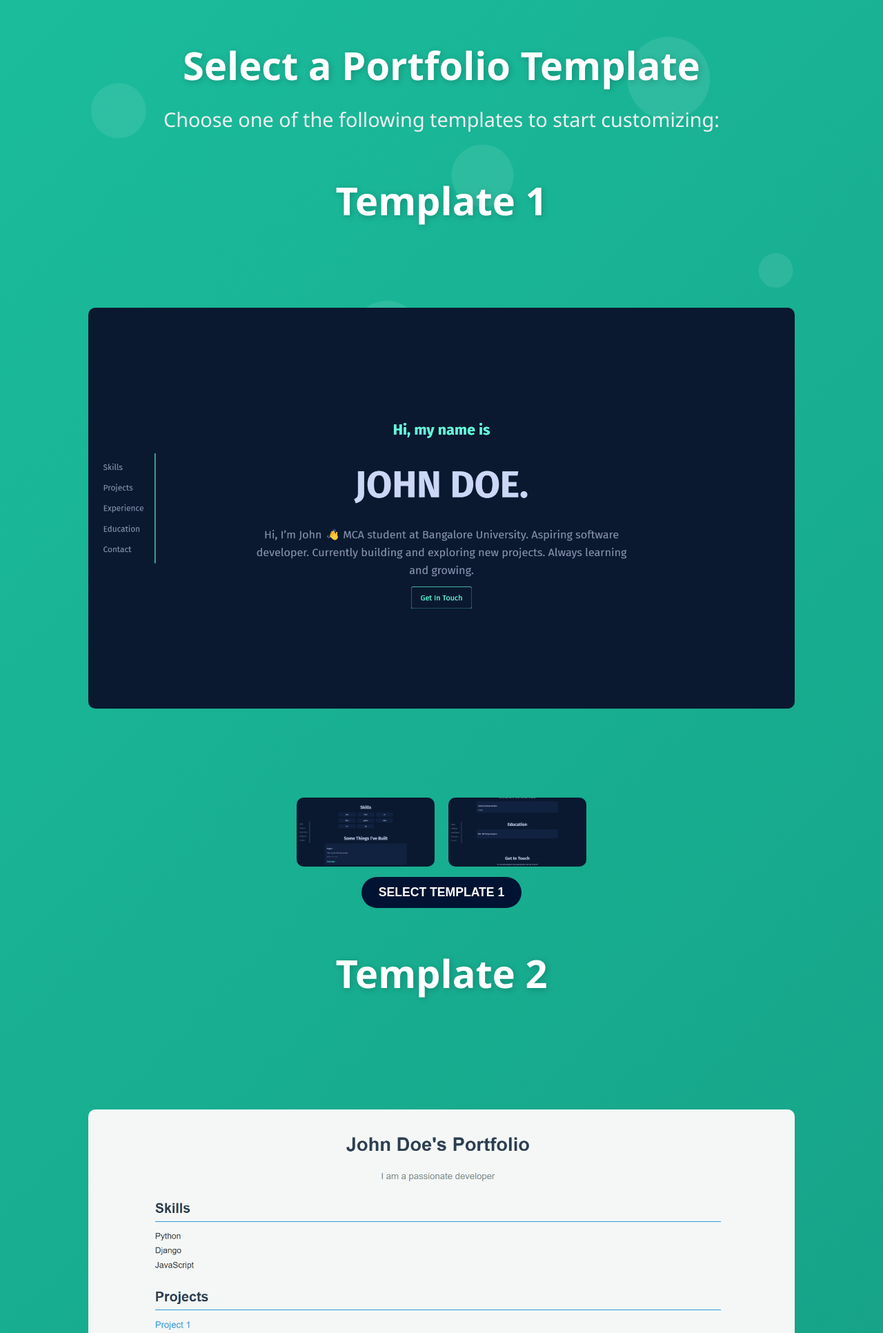
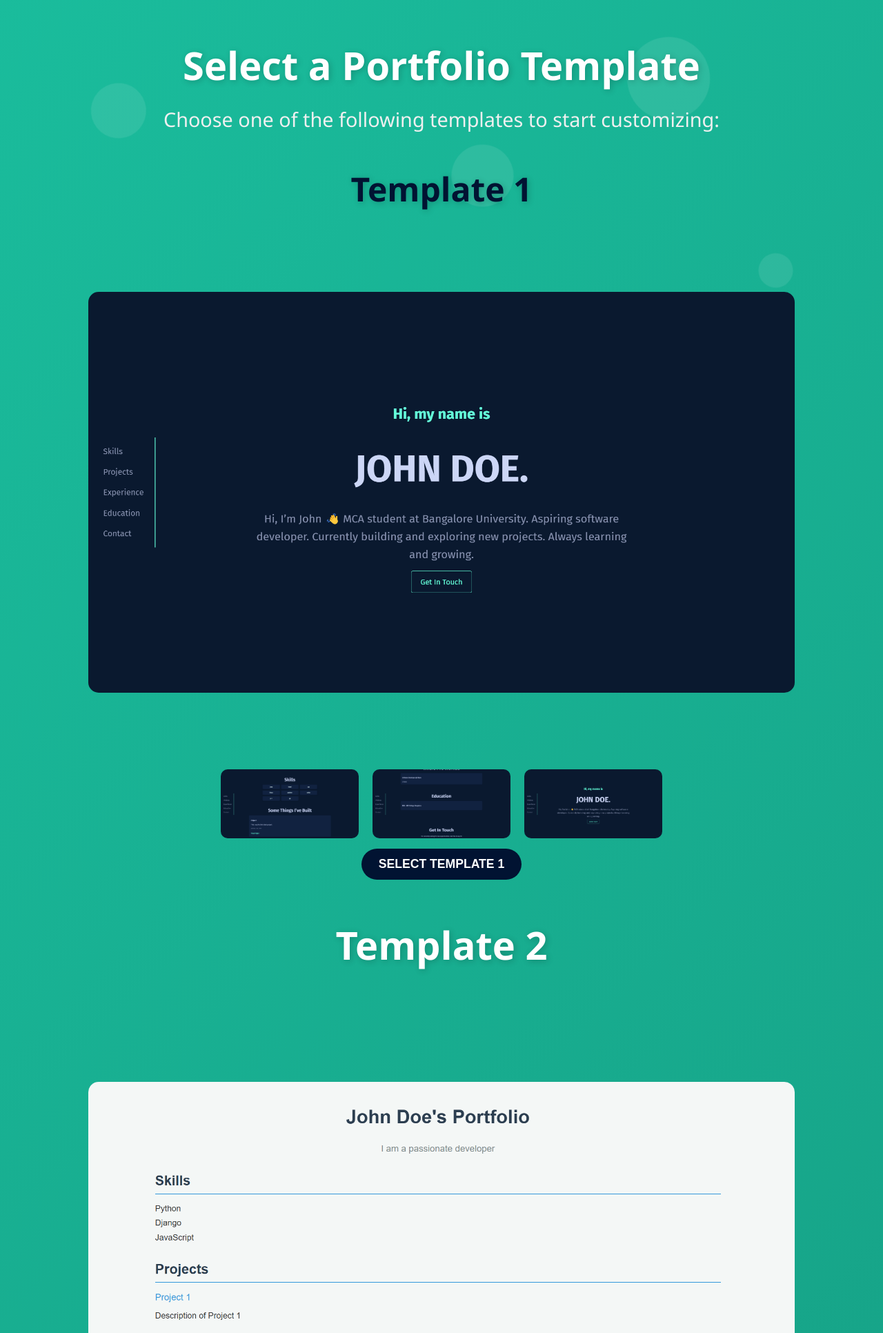
Before and after one commit to rinsham10/folium, a Django app: page /templates/ in a window 1280 px wide. Shown: the top 1932 px of the page at 69% size. Run offline with Django 5.2, Linux system fonts and the light colour scheme.

Commit message:
template selection

```diff
--- a/builder/static/css/template_selection.css
+++ b/builder/static/css/template_selection.css
@@ -15,6 +15,15 @@ h1 {
     font-size: 3.5rem;
     color: #ffffff;
     margin-top: 50px;
+    font-weight: 700;
+    text-shadow: 2px 2px 10px rgba(0, 0, 0, 0.2);
+    margin-bottom: 1px;
+    animation: fadeIn 1.5s ease-in-out;
+}
+
+h2 {
+    font-size: 3rem;
+    color: #011332;
     font-weight: 700;
     text-shadow: 2px 2px 10px rgba(0, 0, 0, 0.2);
     margin-bottom: 1px;
@@ -52,7 +61,7 @@ p {
     height: auto; /* Adjust height to maintain aspect ratio */
     object-fit: cover; /* Ensure image covers the container */
     transition: transform 0.3s ease;
-    border-radius: 10px;
+    border-radius: 15px;
 }
 
 
@@ -92,7 +101,7 @@ form button:hover {
     display: flex;
     justify-content: center;
     gap: 20px;
-    margin-top: 20px;
+    margin-top: 1px;
 }
 
 /* Thumbnails styling */
@@ -103,6 +112,7 @@ form button:hover {
     cursor: pointer;
     border-radius: 10px;
     transition: transform 0.3s ease;
+    margin-top: 1px;
 }
 
 /* Thumbnail Hover effect */
--- a/builder/templates/template_selection.html
+++ b/builder/templates/template_selection.html
@@ -21,7 +21,7 @@
   <p>Choose one of the following templates to start customizing:</p>
 
   <!-- Directly placing the preview image without template-item wrapper -->
-   <h1>Template 1</h1>
+   <h2>Template 1</h2>
   <div class="template-preview">
     <img id="main-image" src="{% static 'images/template1_preview.png' %}" alt="Template 1 Preview">
   </div>
@@ -30,6 +30,7 @@
   <div class="thumbnail-container">
     <img class="thumbnail" src="{% static 'images/template1_section1.png' %}" alt="Template Section 1" onclick="changePreviewImage(this)">
     <img class="thumbnail" src="{% static 'images/template1_section2.png' %}" alt="Template Section 2" onclick="changePreviewImage(this)">
+    <img class="thumbnail" src="{% static 'images/template1_preview.png' %}" alt="Template Section 3" onclick="changePreviewImage(this)">
     <!-- Add more images as needed -->
   </div>
 
@@ -54,7 +55,7 @@
     {% csrf_token %}
     <button type="submit" name="template" value="template1">Select Template 2</button>
   </form>
-
+<br><br><br><br><br><br><br><br><br>
   <script>
     document.addEventListener('mousemove', function(e) {
         const floaters = document.querySelectorAll('.floater');
```
Also changed, not shown: builder/static/images/template3_preview.png (deleted), builder/static/images/template4_preview.png (deleted).
